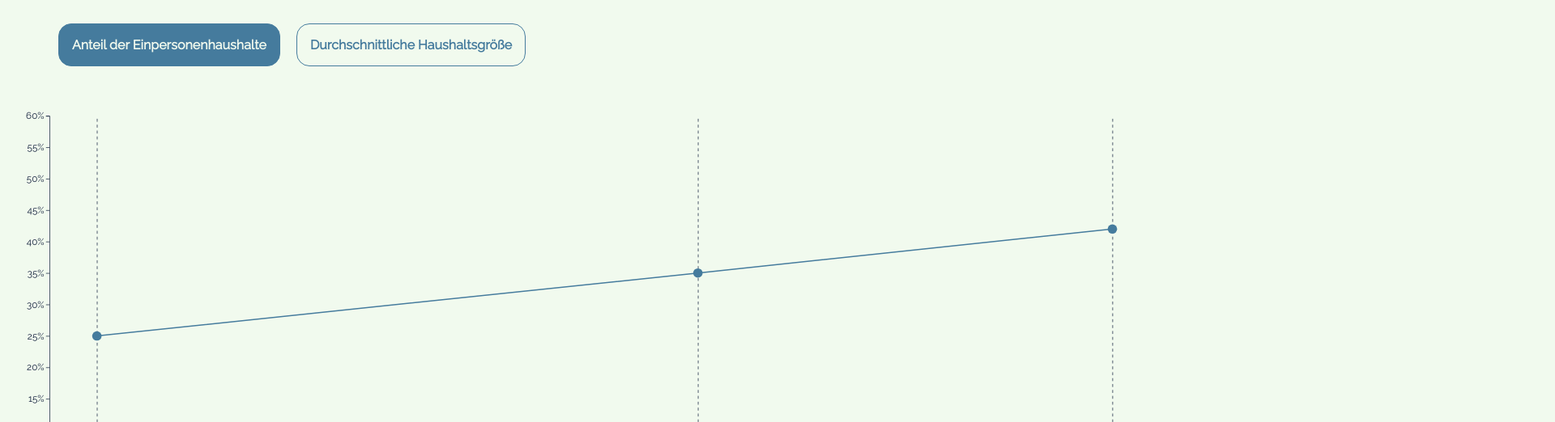
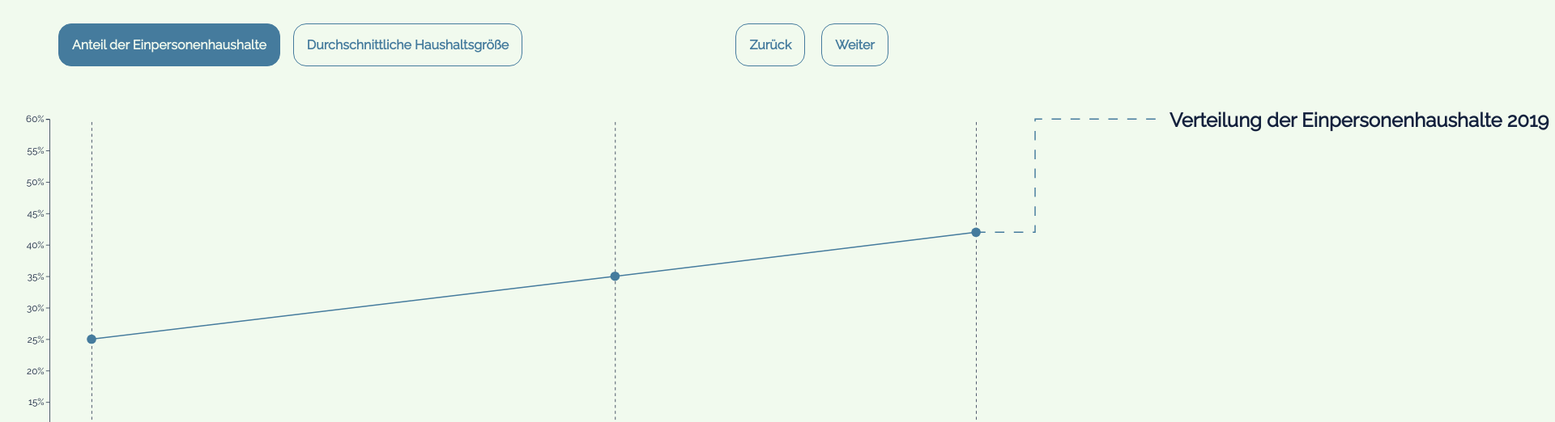
Before and after one commit to Jakob-em/infographic-households, a website built with Parcel: page index.html in a window 1280 px wide. Shown: the part 94-616 px from the top of the page at 81% size, 1920 px wide, since content can reach past the window. Built offline with nearby package versions, Linux system fonts and the light colour scheme.

Commit message:
Setup connection to detail view

```diff
--- a/assets/scss/style.scss
+++ b/assets/scss/style.scss
@@ -47,28 +47,49 @@ body {
 }
 
 .heading {
-  margin-left: 40px;
+  $heading-margin-left: 40px;
+  margin-left: $heading-margin-left;
   position: fixed;
+  width: calc(100vw - 2 * #{$vertical-padding} - #{$heading-margin-left});
 }
 
 .vertical-scroll {
-  margin-top: 150px;
+  margin-top: 170px;
+  display: flex;
   flex-grow: 1;
-  width: 120vw;
+  width: 150vw;
+
   #history-chart {
-    width: calc(100vw - 2 * #{$vertical-padding});
+    width: calc(100vw - 2 * #{$vertical-padding} + 150px);
     min-width: 1400px;
+
     svg {
       display: inline-block;
       width: 100%;
       height: 100%;
     }
   }
+
+  #detail-chart {
+    margin-top: 10px;
+
+    .detail-heading {
+      margin-left: .5em
+    }
+  }
 }
 
 .button-group {
   margin: 2em 0;
+  display: flex;
+
+  .navigation {
+    margin-left: auto;
+    margin-right: 135px;
+  }
+
   button {
+    outline: none;
     background: none;
     color: $primary;
     padding: 1em;
@@ -80,12 +101,14 @@ body {
     font-size: 1em;
     font-weight: bold;
 
+
     &.active {
       color: $text-light;
       background: $primary;
       border: solid 1px $primary;
 
     }
+
     &:hover {
       color: $text-light;
       background: $primary-darker;
@@ -123,4 +146,12 @@ body {
 
 .history-line {
   stroke: $primary;
+  stroke-width: 2;
 }
+
+.connection-line {
+  stroke: $primary;
+  fill: none;
+  stroke-width: 2;
+  stroke-dasharray: 1em;
+}
--- a/assets/ts/index.ts
+++ b/assets/ts/index.ts
@@ -1,7 +1,7 @@
 import * as d3 from 'd3';
-import { historicalData, HistoricalPoint } from './data';
+import {historicalData, HistoricalPoint} from './data';
 
-let margins = {top: 10, right: 10, bottom: 50, left: 50};
+let margins = {top: 10, right: 250, bottom: 50, left: 50};
 let historyDimensions = {
     width: 1920 - margins.left - margins.right,
     height: 700 - margins.top - margins.bottom
@@ -61,18 +61,35 @@ function prepareInitialChart() {
 }
 
 
+function buildConnectionPath(position: { x: any; y: any }) {
+    const connectionPath = d3.path();
+    connectionPath.moveTo(position.x, position.y)
+    connectionPath.lineTo(position.x + 100, position.y)
+    connectionPath.lineTo(position.x + 100, 0)
+    connectionPath.lineTo(position.x + 500, 0)
+    return connectionPath;
+}
+
 function redrawPoints(dataFn: (d: HistoricalPoint) => number) {
     historyChart.selectAll(".history-point")
         .data(historicalData)
         .transition()
         .attr("cy", d => y(dataFn(d)))
 
+    const lastPoint = historicalData[historicalData.length - 1]
+    const position = {x: x(lastPoint.year), y: y(dataFn(lastPoint))}
+
+    const connectionPath = buildConnectionPath(position);
+
+    historyChart.selectAll(".connection-line")
+        .transition()
+        .attr("d", connectionPath)
+
     let isLineVisible = !!historyChart.select(".history-line").attr('d')
 
     historyChart.select(".history-line")
         .transition()
         .delay(isLineVisible ? 0 : 500)
-      .attr("stroke-width", 2)
         .attr("d", d3.line()
             .x(d => x(d.year))
             .y(d => y(dataFn(d)))
@@ -82,7 +99,6 @@ function redrawPoints(dataFn: (d: HistoricalPoint) => number) {
 
 let historyChart = d3.select('#history-chart')
     .append('svg')
-    .attr('id', 'history-chart')
     .attr("preserveAspectRatio", 'xMinYMin meet')
     .attr("viewBox", `0 0 ${historyDimensions.width + margins.right + margins.left} ${historyDimensions.height + margins.top + margins.bottom}`)
     .append("g")
@@ -126,8 +142,15 @@ function drawHistory() {
         .append("g")
         .attr("class", "axis y")
         .attr("transform", `translate(-10,0)`)
+
+    // Add connection to detail chart
+    historyChart
+        .append("path")
+        .classed("connection-line", true);
+
     prepareInitialChart()
     prepareSingleHousehold()
+
 
 }
 
--- a/assets/ts/scrolling.ts
+++ b/assets/ts/scrolling.ts
@@ -1,9 +1,18 @@
 const scrollMultiplier = 25;
 
 window.addEventListener('wheel', (event: WheelEvent) => {
-  const maxOffset = (document.body.scrollWidth - document.body.clientWidth)
-  const delta = event.deltaY/Math.abs(event.deltaY)*scrollMultiplier;
-  const newOffset = Math.max(0, Math.min(maxOffset, pageXOffset + delta))
-  window.scrollTo({left: newOffset});
-  event.preventDefault()
+    const maxOffset = (document.body.scrollWidth - document.body.clientWidth)
+    const delta = event.deltaY / Math.abs(event.deltaY) * scrollMultiplier;
+    const newOffset = Math.max(0, Math.min(maxOffset, pageXOffset + delta))
+    window.scrollTo({left: newOffset});
 })
+
+
+function scrollFunction(offset: number) {
+    return ev => {
+        window.scrollBy({left: offset, behavior: "smooth"});
+    };
+}
+
+document.getElementById('scroll-forward-button').onclick = scrollFunction(1000)
+document.getElementById('scroll-back-button').onclick = scrollFunction(-1000)
--- a/index.html
+++ b/index.html
@@ -11,11 +11,18 @@
         <div class="button-group">
             <button id="single-household-button">Anteil der Einpersonenhaushalte</button>
             <button id="average-size-button">Durchschnittliche Haushaltsgröße</button>
+            <div class="navigation">
+                <button id="scroll-back-button">Zurück</button>
+                <button id="scroll-forward-button">Weiter</button>
+            </div>
         </div>
         <div></div>
     </div>
     <div class="vertical-scroll">
         <div id="history-chart"></div>
+        <div id="detail-chart">
+            <h2 class="detail-heading">Verteilung der Einpersonenhaushalte 2019</h2>
+        </div>
     </div>
 </div>
 <script src="assets/ts/index.ts"></script>
```
Lines whose indentation alone changed are shown as unchanged.
